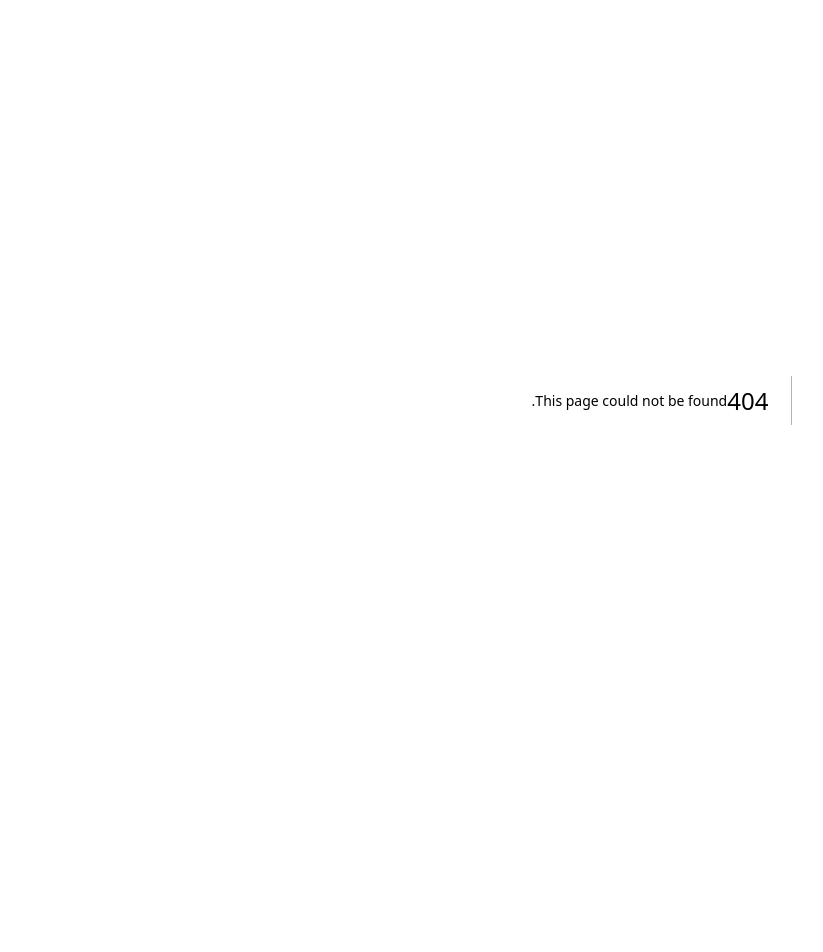
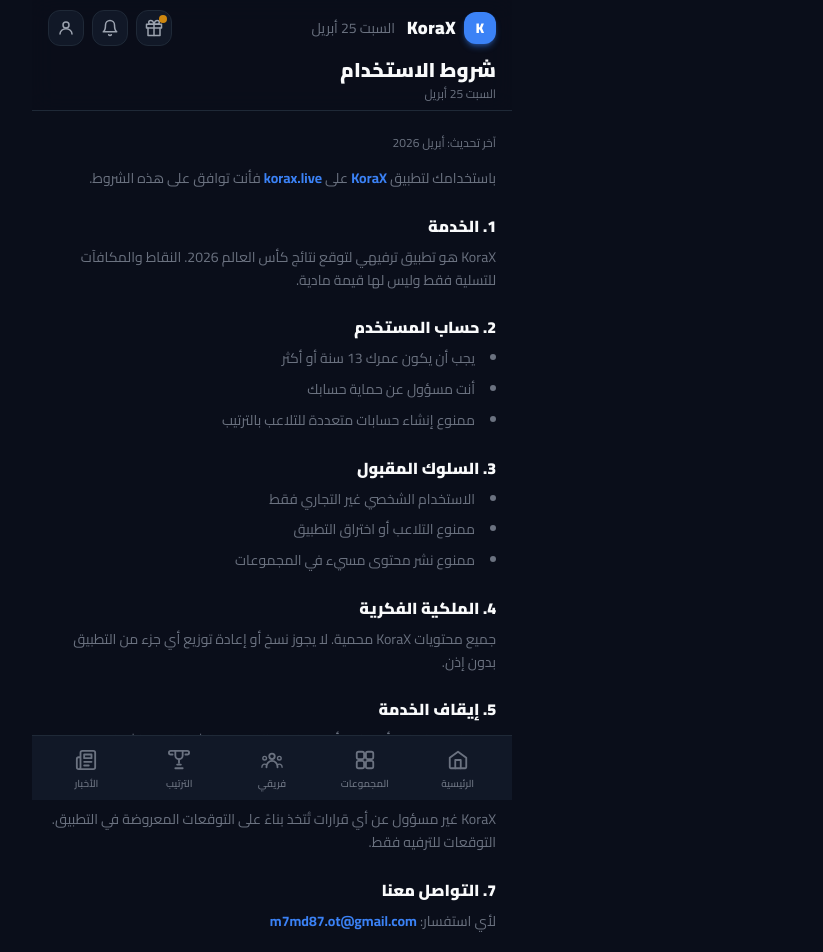
Before and after one commit to abohelme-ctrl/korax, a Next.js app: page /terms in a window 1280 px wide. Before the commit this address had no page. Shown: the top 952 px of the page, without its empty margins (368-1191 px from the left). Before the commit the page ends 800 px from the top, so only its background shows below. Built offline with nearby package versions, Linux system fonts and the light colour scheme.

Commit message:
feat: add /privacy and /terms pages for Google OAuth compliance

```diff
--- /dev/null
+++ b/app/privacy/page.js
@@ -0,0 +1,79 @@
+import Header from '@/components/layout/Header'
+import BottomNav from '@/components/layout/BottomNav'
+
+export const metadata = {
+  title: 'سياسة الخصوصية — KoraX',
+}
+
+export default function PrivacyPage() {
+  return (
+    <div>
+      <Header title="سياسة الخصوصية" />
+      <div className="page-content px-4 py-6 space-y-6 text-sm text-muted leading-relaxed">
+
+        <div>
+          <p className="text-xs text-muted mb-4">آخر تحديث: أبريل 2026</p>
+          <p>
+            يوضح هذا المستند كيفية جمع KoraX للمعلومات واستخدامها وحمايتها
+            عند استخدامك لتطبيقنا على <span className="text-primary font-bold">korax.live</span>.
+          </p>
+        </div>
+
+        <Section title="1. المعلومات التي نجمعها">
+          <ul className="space-y-2 list-disc list-inside">
+            <li>اسمك وبريدك الإلكتروني عند تسجيل الدخول بـ Google</li>
+            <li>توقعاتك ونقاطك داخل التطبيق</li>
+            <li>بيانات الفريق الذي بنيته (محفوظة محلياً على جهازك)</li>
+          </ul>
+        </Section>
+
+        <Section title="2. كيف نستخدم المعلومات">
+          <ul className="space-y-2 list-disc list-inside">
+            <li>عرض اسمك في جدول الترتيب</li>
+            <li>حفظ توقعاتك ومكافآتك</li>
+            <li>تحسين تجربة التطبيق</li>
+          </ul>
+        </Section>
+
+        <Section title="3. مشاركة البيانات">
+          <p>
+            لا نبيع بياناتك ولا نشاركها مع أطراف ثالثة.
+            نستخدم خدمات Google OAuth لتسجيل الدخول وNewsAPI لجلب الأخبار.
+          </p>
+        </Section>
+
+        <Section title="4. حفظ البيانات">
+          <p>
+            يتم تخزين بياناتك على خوادم آمنة عبر Railway.
+            يمكنك طلب حذف حسابك في أي وقت عبر التواصل معنا.
+          </p>
+        </Section>
+
+        <Section title="5. ملفات تعريف الارتباط (Cookies)">
+          <p>
+            نستخدم cookies لحفظ جلسة تسجيل الدخول فقط.
+            لا نستخدم cookies للإعلانات أو التتبع.
+          </p>
+        </Section>
+
+        <Section title="6. التواصل معنا">
+          <p>
+            لأي استفسار بخصوص خصوصيتك:{' '}
+            <span className="text-primary font-bold">m7md87.ot@gmail.com</span>
+          </p>
+        </Section>
+
+      </div>
+      <BottomNav />
+    </div>
+  )
+}
+
+function Section({ title, children }) {
+  return (
+    <div>
+      <h2 className="font-black text-text text-base mb-2">{title}</h2>
+      {children}
+    </div>
+  )
+}
--- /dev/null
+++ b/app/terms/page.js
@@ -0,0 +1,86 @@
+import Header from '@/components/layout/Header'
+import BottomNav from '@/components/layout/BottomNav'
+
+export const metadata = {
+  title: 'شروط الاستخدام — KoraX',
+}
+
+export default function TermsPage() {
+  return (
+    <div>
+      <Header title="شروط الاستخدام" />
+      <div className="page-content px-4 py-6 space-y-6 text-sm text-muted leading-relaxed">
+
+        <div>
+          <p className="text-xs text-muted mb-4">آخر تحديث: أبريل 2026</p>
+          <p>
+            باستخدامك لتطبيق <span className="text-primary font-bold">KoraX</span> على{' '}
+            <span className="text-primary font-bold">korax.live</span> فأنت توافق على هذه الشروط.
+          </p>
+        </div>
+
+        <Section title="1. الخدمة">
+          <p>
+            KoraX هو تطبيق ترفيهي لتوقع نتائج كأس العالم 2026.
+            النقاط والمكافآت للتسلية فقط وليس لها قيمة مادية.
+          </p>
+        </Section>
+
+        <Section title="2. حساب المستخدم">
+          <ul className="space-y-2 list-disc list-inside">
+            <li>يجب أن يكون عمرك 13 سنة أو أكثر</li>
+            <li>أنت مسؤول عن حماية حسابك</li>
+            <li>ممنوع إنشاء حسابات متعددة للتلاعب بالترتيب</li>
+          </ul>
+        </Section>
+
+        <Section title="3. السلوك المقبول">
+          <ul className="space-y-2 list-disc list-inside">
+            <li>الاستخدام الشخصي غير التجاري فقط</li>
+            <li>ممنوع التلاعب أو اختراق التطبيق</li>
+            <li>ممنوع نشر محتوى مسيء في المجموعات</li>
+          </ul>
+        </Section>
+
+        <Section title="4. الملكية الفكرية">
+          <p>
+            جميع محتويات KoraX محمية. لا يجوز نسخ أو إعادة توزيع
+            أي جزء من التطبيق بدون إذن.
+          </p>
+        </Section>
+
+        <Section title="5. إيقاف الخدمة">
+          <p>
+            نحتفظ بحق إيقاف أو تعليق أي حساب يخالف هذه الشروط
+            دون إشعار مسبق.
+          </p>
+        </Section>
+
+        <Section title="6. إخلاء المسؤولية">
+          <p>
+            KoraX غير مسؤول عن أي قرارات تُتخذ بناءً على التوقعات
+            المعروضة في التطبيق. التوقعات للترفيه فقط.
+          </p>
+        </Section>
+
+        <Section title="7. التواصل معنا">
+          <p>
+            لأي استفسار:{' '}
+            <span className="text-primary font-bold">m7md87.ot@gmail.com</span>
+          </p>
+        </Section>
+
+      </div>
+      <BottomNav />
+    </div>
+  )
+}
+
+function Section({ title, children }) {
+  return (
+    <div>
+      <h2 className="font-black text-text text-base mb-2">{title}</h2>
+      {children}
+    </div>
+  )
+}
```
